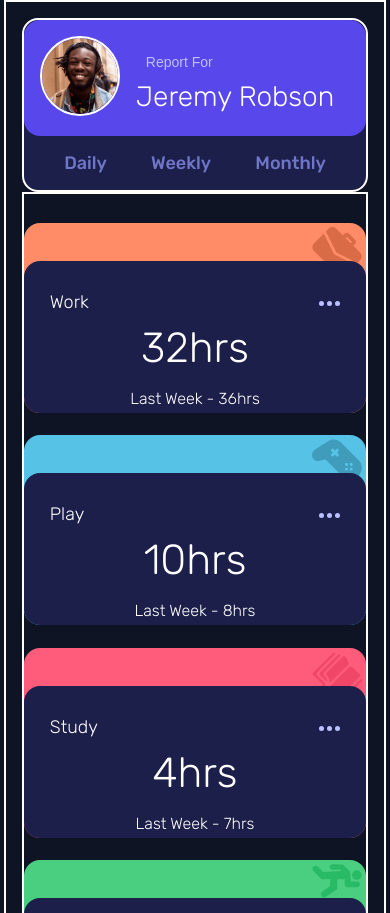
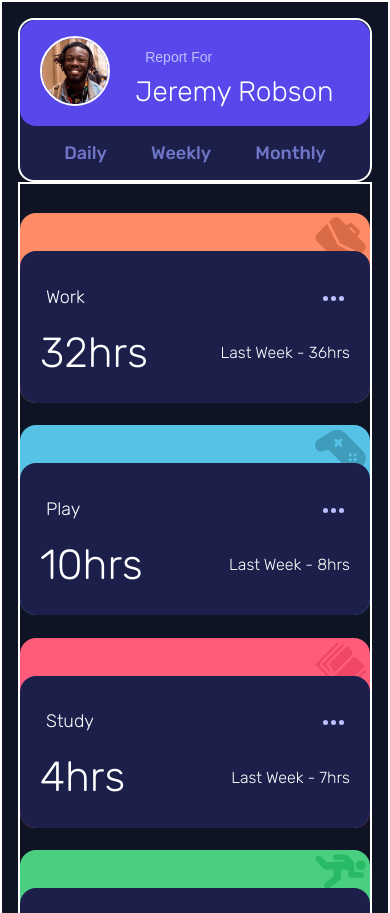
Before and after one commit to Denzel-K/time-tracker, a plain HTML site: page index.html in a window 390 px wide. Shown: the top 913 px of the page. Drawn offline with Linux system fonts and the light colour scheme; a web font is replaced by a local one.

Commit message:
update layout

```diff
--- a/SASS/_utilities.scss
+++ b/SASS/_utilities.scss
@@ -1,6 +1,6 @@
 .container {
     display: flex;
-    padding: 30px 10px;
+    padding: 1rem;
     flex-direction: row;
     justify-content: space-around;
     align-items: center;
@@ -12,7 +12,7 @@
         flex-direction: column;
         justify-content: space-around;
         align-items: center;
-        width: auto;
+        width: 100%;
         margin: auto;
     }
 }
@@ -26,9 +26,11 @@
     display: flex;
     flex-direction: column;
     width: 25%;
+    height: 100%;
 
     @media (max-width: 780px) {
         width: 100%;
+        height: auto;
     }
 
 
@@ -52,12 +54,12 @@
         .jeremy {
             width: 80px;
 
-            // @media (max-width: 780px) {
-            //     width: 20%;
-            // }
-            // @media (max-width: 325px) {
-            //     width: 30%;
-            // }
+            @media (max-width: 780px) {
+                width: 70px;
+            }
+            @media (max-width: 325px) {
+                width: 65px;
+            }
 
             img {
                 width: 100%;
@@ -92,6 +94,7 @@
     grid-template-columns: 1fr 1fr 1fr;
 
     @media (max-width: 780px) {
+        padding: 0;
         grid-template-columns: 1fr 1fr;
         width: 100%;
     }
@@ -158,6 +161,7 @@
                 justify-content: center;
 
                 @media(max-width: 780px){
+                    flex-direction: row;
                     justify-content: space-between;
                     align-items: center;
                 }
```
Also changed, not shown: CSS/style.css.
